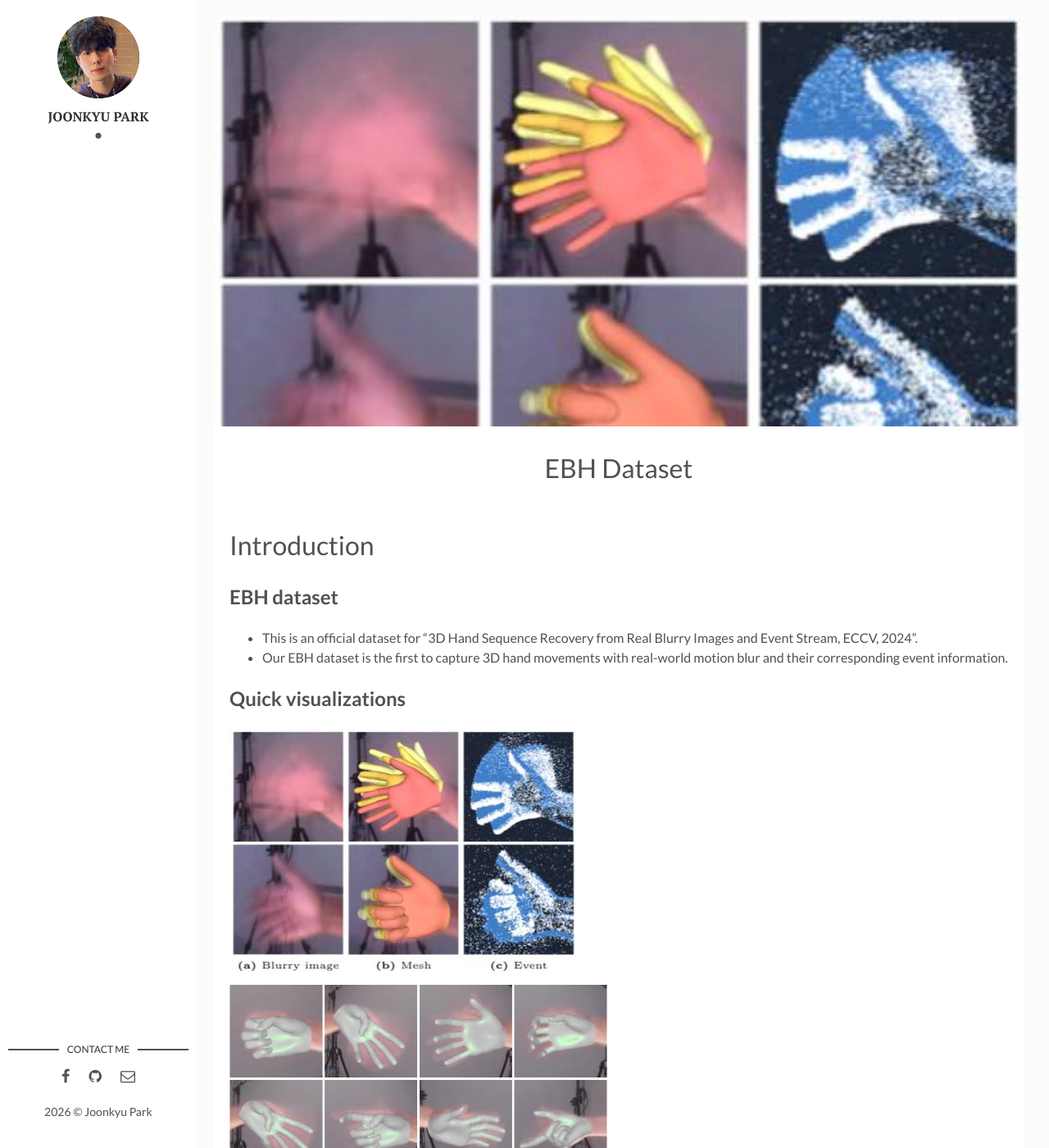
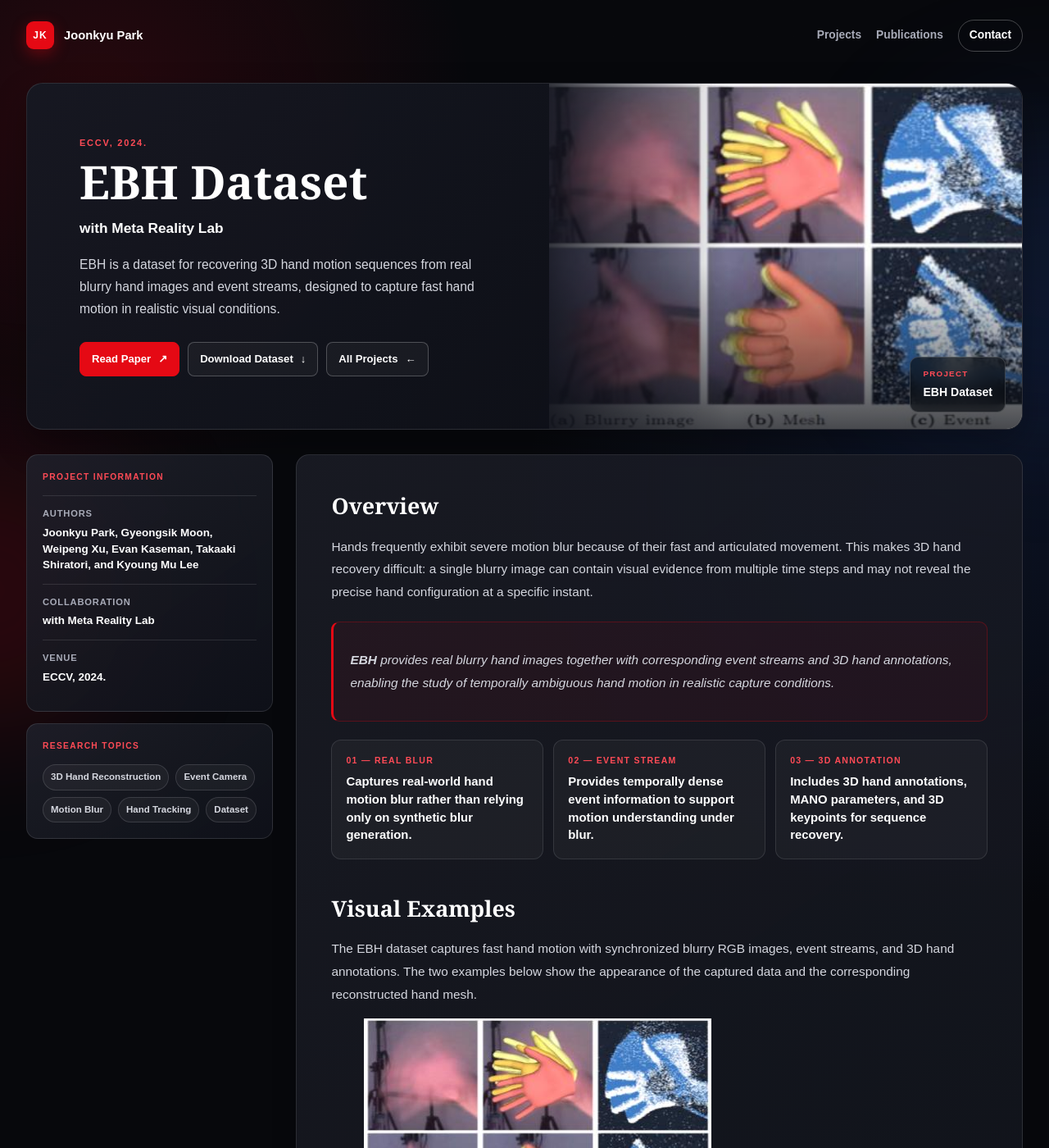
Before and after one commit to jkpark08/jkpark08.github.io, a Jekyll site: the page built from _posts/2024-07-01-EBH.markdown, in a window 1280 px wide and 1400 px high. Shown: the whole window at 82% size. Built offline with Jekyll 4.4.1, drawn with Linux system fonts in a browser that asks for light colours; some of the changed text lies outside the part shown.

Commit message:
Update 2024-07-01-EBH.markdown

````diff
--- a/_posts/2024-07-01-EBH.markdown
+++ b/_posts/2024-07-01-EBH.markdown
@@ -1,58 +1,128 @@
 ---
-layout: post
+layout: project
 title: EBH Dataset
+project_title: EBH Dataset
 project_subtitle: with Meta Reality Lab
+project_label: Dataset & Research Paper
 home_section: project
-authors: Official project page for "3D Hand Sequence Recovery from Real Blurry Images and Event Stream, ECCV, 2024."
-date: 2024-01-01 13:32:20 +0300
-description: # Add post description (optional)
-img: ebh_sample.jpg # Add image post (optional)
-fig-caption: # Add figcaption (optional)
-tags: EBH dataset
-tags2: #
-tags3: #
+authors: "<strong>Joonkyu Park</strong>, Gyeongsik Moon, Weipeng Xu, Evan Kaseman, Takaaki Shiratori, and Kyoung Mu Lee"
+date: 2024-07-01 13:32:20 +0300
+description: "ECCV, 2024."
+img: "ebh_sample.jpg"
+summary: >
+  EBH is a dataset for recovering 3D hand motion sequences from real blurry
+  hand images and event streams, designed to capture fast hand motion in
+  realistic visual conditions.
+paper_url: "https://doi.org/10.1007/978-3-031-73202-7_20"
+dataset_url: "https://drive.google.com/drive/folders/1U5p64YJ2wMQeJTiAQl5Zer5rqyK8rnJh?usp=sharing"
+code_url: ""
+tags:
+  - 3D Hand Reconstruction
+  - Event Camera
+  - Motion Blur
+  - Hand Tracking
+  - Dataset
 ---
 
-# Introduction
-## EBH dataset
-- This is an official dataset for "3D Hand Sequence Recovery from Real Blurry Images and Event Stream, ECCV, 2024".
-- Our EBH dataset is the first to capture 3D hand movements with real-world motion blur and their corresponding event information.
+## Overview
 
+Hands frequently exhibit severe motion blur because of their fast and
+articulated movement. This makes 3D hand recovery difficult: a single blurry
+image can contain visual evidence from multiple time steps and may not reveal
+the precise hand configuration at a specific instant.
 
-## Quick visualizations
-![alt text](../assets/img/ebh_sample.jpg)
+> **EBH** provides real blurry hand images together with corresponding event
+> streams and 3D hand annotations, enabling the study of temporally ambiguous
+> hand motion in realistic capture conditions.
 
-![alt text](../assets/img/ebh_mesh.jpg)
+<div class="project-highlight-grid">
+  <div class="project-highlight">
+    <span>01 — REAL BLUR</span>
+    <strong>Captures real-world hand motion blur rather than relying only on synthetic blur generation.</strong>
+  </div>
 
+  <div class="project-highlight">
+    <span>02 — EVENT STREAM</span>
+    <strong>Provides temporally dense event information to support motion understanding under blur.</strong>
+  </div>
 
-## Download
-### blur_images.zip
-- blurry images captured from 10 individuals.
-```bash
-blur_images
-├── left_xxxxxx
-│       └─ cam_00
-│           └─ xxxxxx.png
-└── right_xxxxxx
-        └── cam_00
-            └─ xxxxxx.png
-```
-### events.zip
-- event stream divided by 1ms. ~~We will release overall event stream later~~
-```bash
-events
-   └─── left_xxxxxx
-         └─ xxx_01.png
-         └─ xxx_02.png
-         └─ ...
-         └─ xxx_11.png
-```
+  <div class="project-highlight">
+    <span>03 — 3D ANNOTATION</span>
+    <strong>Includes 3D hand annotations, MANO parameters, and 3D keypoints for sequence recovery.</strong>
+  </div>
+</div>
 
-### annotations.zip
-- 3D annotations, including mesh (MANO parameters) and 3D keypoints.
-### ~~depth~~
-~~We will include it soon~~
-### ~~clean images~~
-~~We will include it soon~~
+## Visual Examples
 
-[[Download](https://drive.google.com/drive/folders/1U5p64YJ2wMQeJTiAQl5Zer5rqyK8rnJh?usp=sharing)]
+The EBH dataset captures fast hand motion with synchronized blurry RGB images,
+event streams, and 3D hand annotations. The two examples below show the
+appearance of the captured data and the corresponding reconstructed hand mesh.
+
+<div class="ebh-visual-grid">
+  <figure class="ebh-visual-card">
+    <img
+      src="{{ '/assets/img/ebh_sample.jpg' | relative_url }}"
+      alt="Example blurry hand images and event-stream observations from the EBH dataset">
+    <figcaption>
+      <span>Captured Observation</span>
+      <strong>Real blurry hand images with event information</strong>
+    </figcaption>
+  </figure>
+
+  <figure class="ebh-visual-card">
+    <img
+      src="{{ '/assets/img/ebh_mesh.jpg' | relative_url }}"
+      alt="Example 3D hand mesh reconstruction from the EBH dataset">
+    <figcaption>
+      <span>3D Annotation</span>
+      <strong>Hand mesh and temporal motion sequence</strong>
+    </figcaption>
+  </figure>
+</div>
+
+## Dataset Contents
+
+<div class="ebh-download-grid">
+  <article class="ebh-download-card">
+    <span class="ebh-download-card__index">01</span>
+    <h3>Blurry Images</h3>
+    <p>
+      Real blurry hand images collected from ten individuals, organized by
+      capture direction and camera view.
+    </p>
+    <code>blur_images.zip</code>
+  </article>
+
+  <article class="ebh-download-card">
+    <span class="ebh-download-card__index">02</span>
+    <h3>Event Streams</h3>
+    <p>
+      Event data divided into 1 ms intervals, providing high-temporal-resolution
+      observations of rapid hand movement.
+    </p>
+    <code>events.zip</code>
+  </article>
+
+  <article class="ebh-download-card">
+    <span class="ebh-download-card__index">03</span>
+    <h3>3D Annotations</h3>
+    <p>
+      3D hand annotations including MANO parameters, hand meshes, and 3D
+      keypoints for sequence-level supervision.
+    </p>
+    <code>annotations.zip</code>
+  </article>
+</div>
+
+## Directory Structure
+
+### Blurry Images
+
+```text
+blur_images/
+├── left_xxxxxx/
+│   └── cam_00/
+│       └── xxxxxx.png
+└── right_xxxxxx/
+    └── cam_00/
+        └── xxxxxx.png
````
